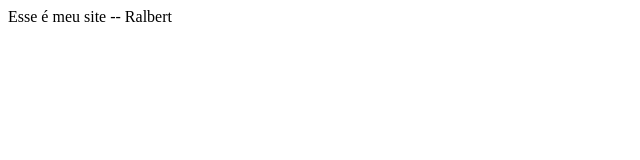
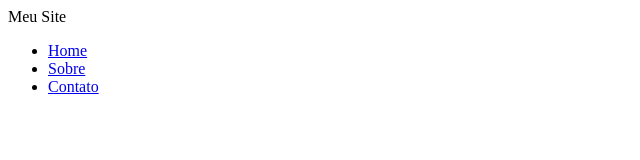
Before and after one commit to Ralbert88/site, a plain HTML site: page index.html in a window 1280 px wide. Shown: the whole page, without its empty margins (0-640 px from the left). Drawn offline with Linux system fonts and the light colour scheme.

Commit message:
Update index.html

```diff
--- a/index.html
+++ b/index.html
@@ -4,7 +4,15 @@
 <meta charset="UTF-8">
 <title> Meu Site </title>
 </head>
+
 <body>
-Esse é meu site -- Ralbert
+Meu Site
+
+<ul>
+    <li><a href="index.html">Home</a></li>
+    <li><a href="sobre.html">Sobre</a></li>
+    <li><a href="contato.html">Contato</a></li>
+</ul>
+
 </body>
 </html>
```
